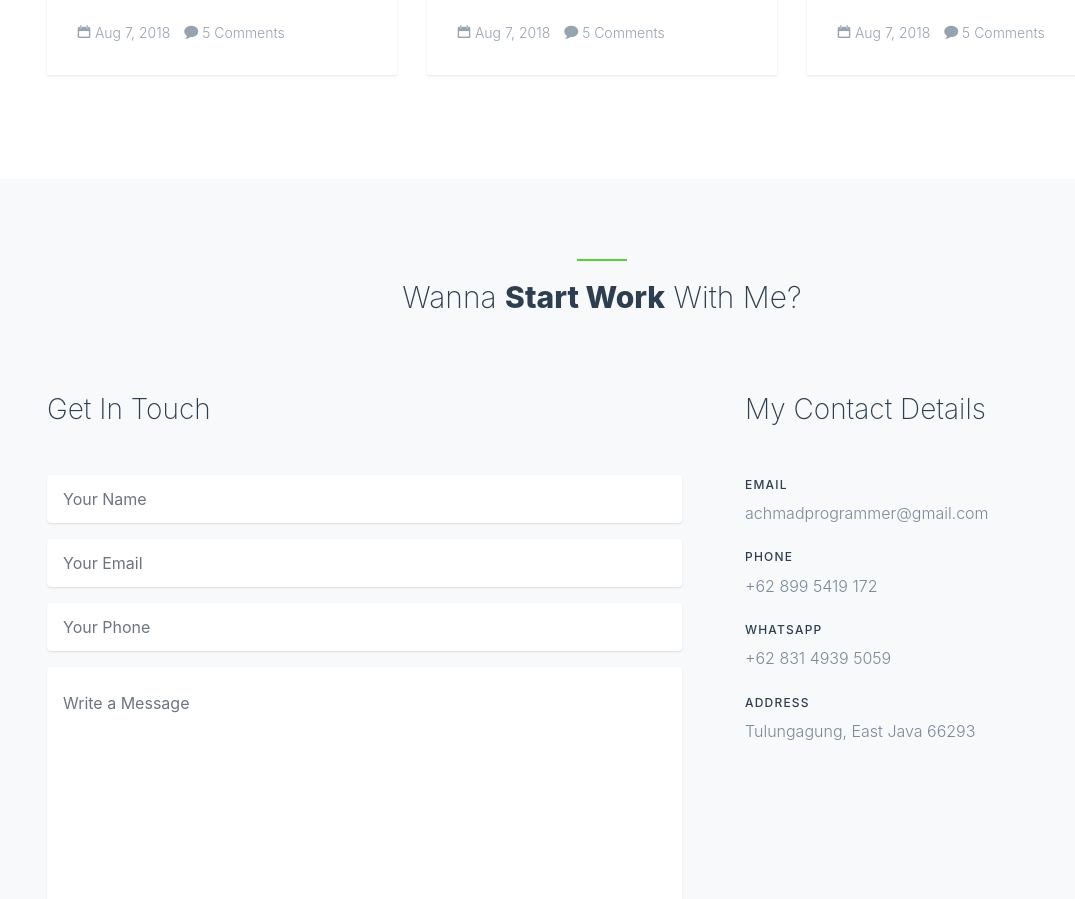
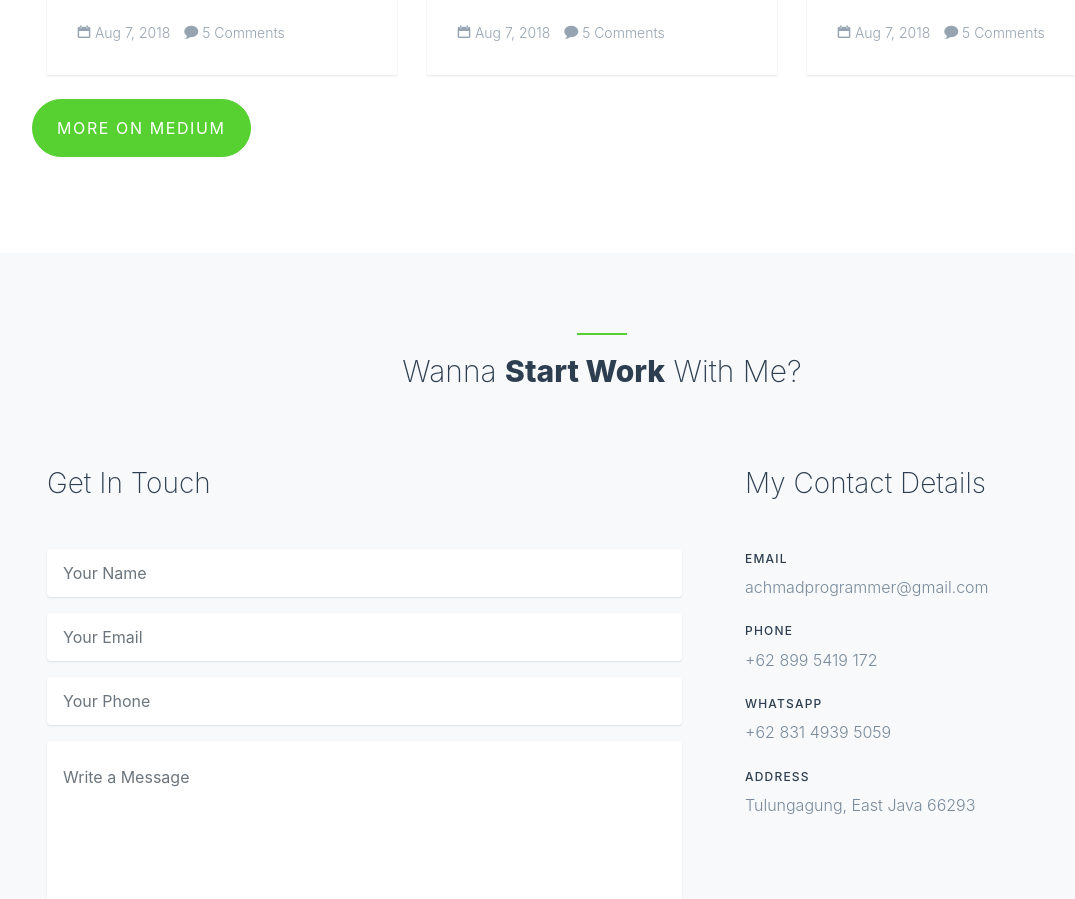
Before and after one commit to achmadqomarudin/achmadqomarudin, a plain HTML site: page index.html in a window 1280 px wide. Shown: the part 9004-9903 px from the top of the page, without its empty margins (38-1113 px from the left). Drawn offline with nearby package versions, Linux system fonts and the light colour scheme; some packages are replaced by stand-ins of ours; no server answers; files whose address does not match are found by name.

Commit message:
add button for medium

```diff
--- a/index.html
+++ b/index.html
@@ -656,6 +656,7 @@
           </div>
         </div>
 
+        <p><a href="https://medium.com/@achmadprogrammer" class="smoothscroll btn btn-primary px-4 py-3">More On Medium</a></p>
       </div>
     </div>
   </section>
```
